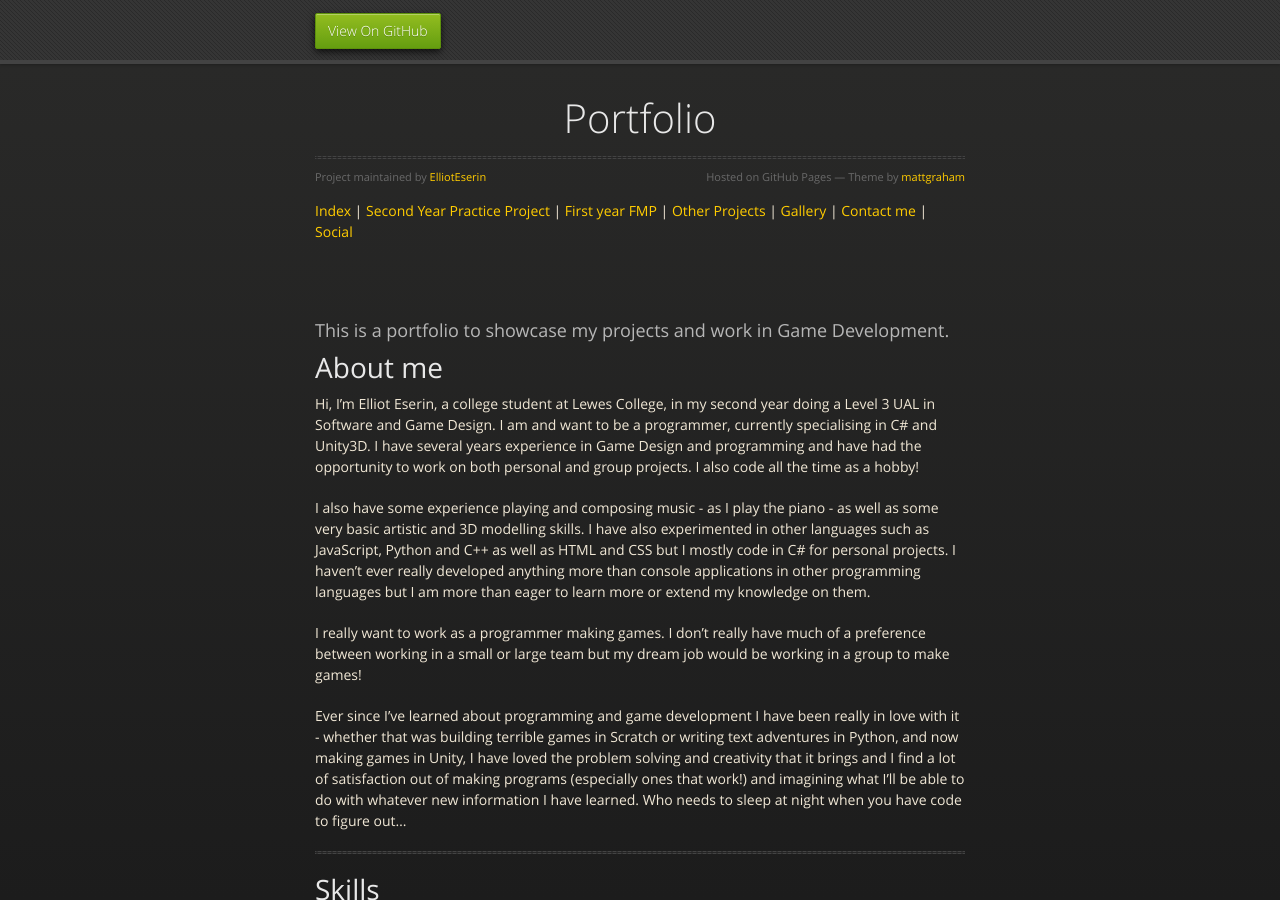
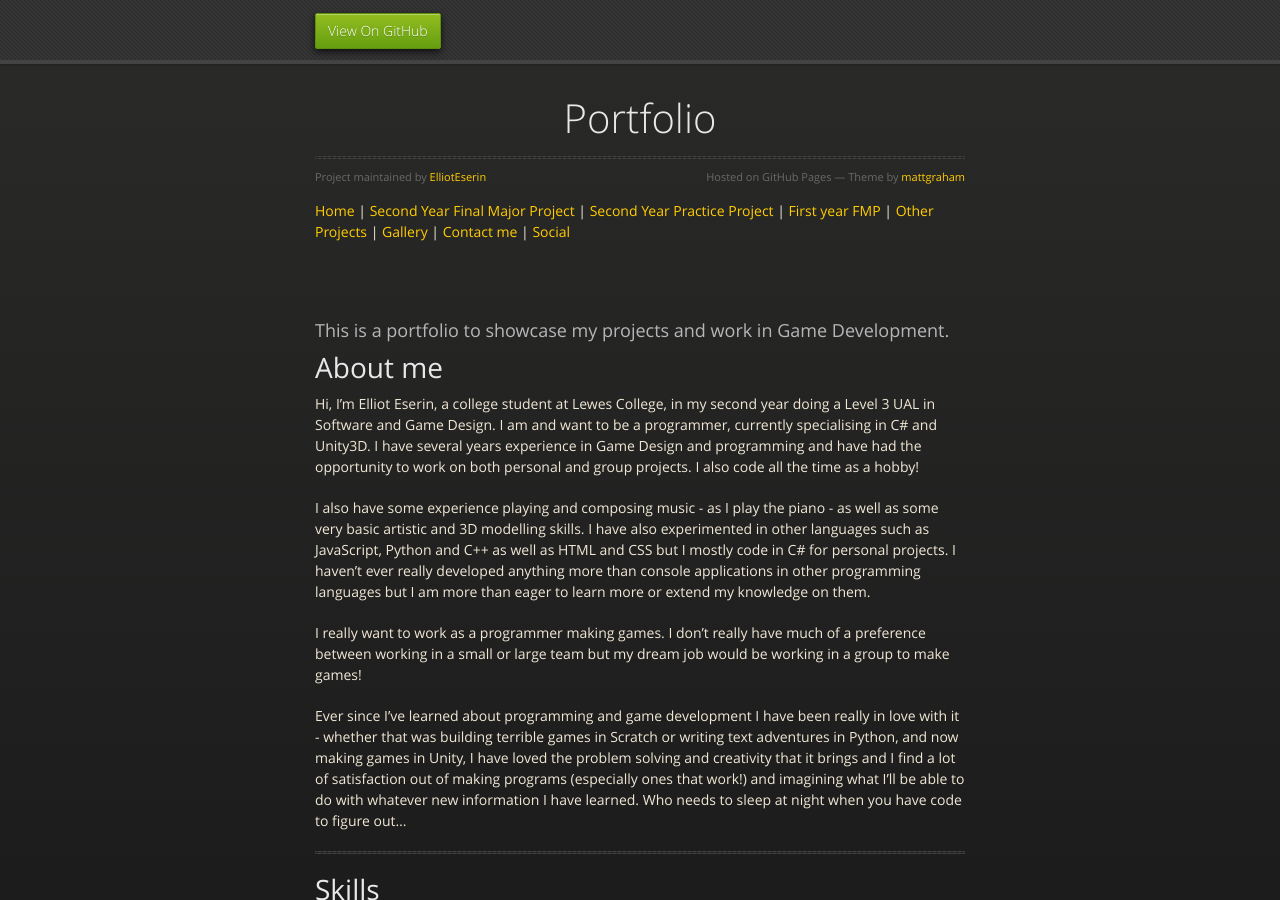
Before and after one commit to ElliotEserin/Portfolio, a Jekyll site: the page built from index.md, in a window 1280 px wide and 900 px high. Built offline with Jekyll 4.4.1, drawn with Linux system fonts in a browser that asks for light colours; the repository's description, which GitHub fills in, is left out; our own code applies the rules of GitHub Pages for plain Markdown files.

Commit message:
Update default.html

```diff
--- a/_layouts/default.html
+++ b/_layouts/default.html
@@ -39,7 +39,8 @@
           <span class="credits left">Project maintained by <a href="{{ site.github.owner_url }}">{{ site.github.owner_name }}</a></span>
           <span class="credits right">Hosted on GitHub Pages &mdash; Theme by <a href="https://twitter.com/mattgraham">mattgraham</a></span>
           <br>
-          <a href="index.html">Index</a> |
+          <a href="index.html">Home</a> |
+          <a href="year2FMP.html">Second Year Final Major Project</a> |
           <a href="year2Project1.html">Second Year Practice Project</a> |
           <a href="FMP.html">First year FMP</a> |
           <a href="OtherProjects.html">Other Projects</a> |
@@ -47,7 +48,6 @@
           <a href="contact.html">Contact me</a> |
           <a href="social.html">Social</a>
         </div>
-
         <!--<div>
            <nav>
             <a href="index.html">Index</a> |
```
